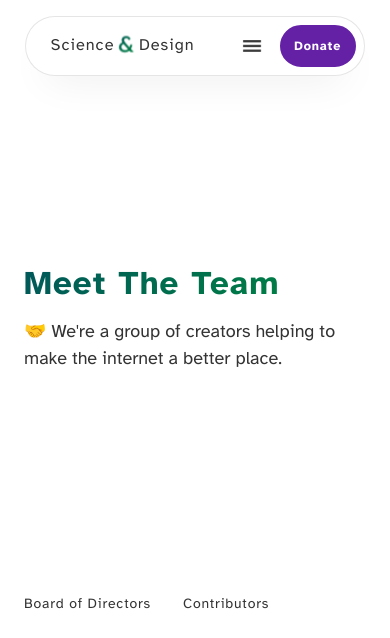
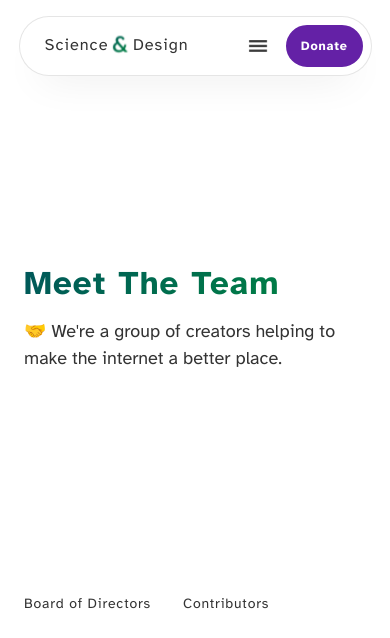
Before and after one commit to scidsg/scidsg-website, a PHP site: page /team.html in a window 390 px wide. Shown: the top 638 px of the page. Run offline with PHP 8.4, Linux system fonts and the light colour scheme.

Commit message:
Update overrides.css

```diff
--- a/css/overrides.css
+++ b/css/overrides.css
@@ -422,7 +422,7 @@ h3, h4, h5, h6 {
 	}
 }
 
-@media only screen and (max-width: 1024px) {
+@media only screen and (max-width: 960px) {
   @media (prefers-color-scheme: light) {
     header nav ul {
       box-shadow: var(--shadow-lm);
@@ -533,11 +533,16 @@ h3, h4, h5, h6 {
 }
 
 @media only screen and (max-width: 640px) {
-
+  .intro h2 {
+    width: 100%;
+  }
 }
 
 @media only screen and (max-width: 480px) {
   .intro h2 {
     width: 100%;
   }
+  header {
+    width: 90%;
+  }
 }
```
